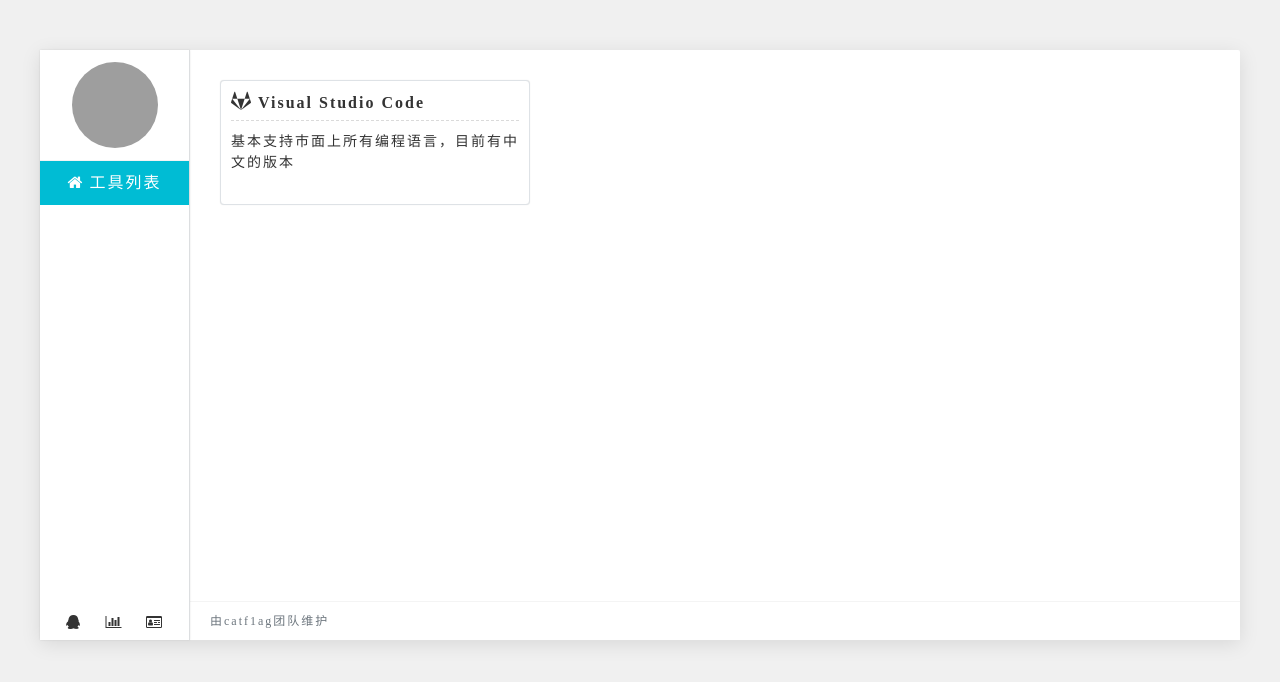
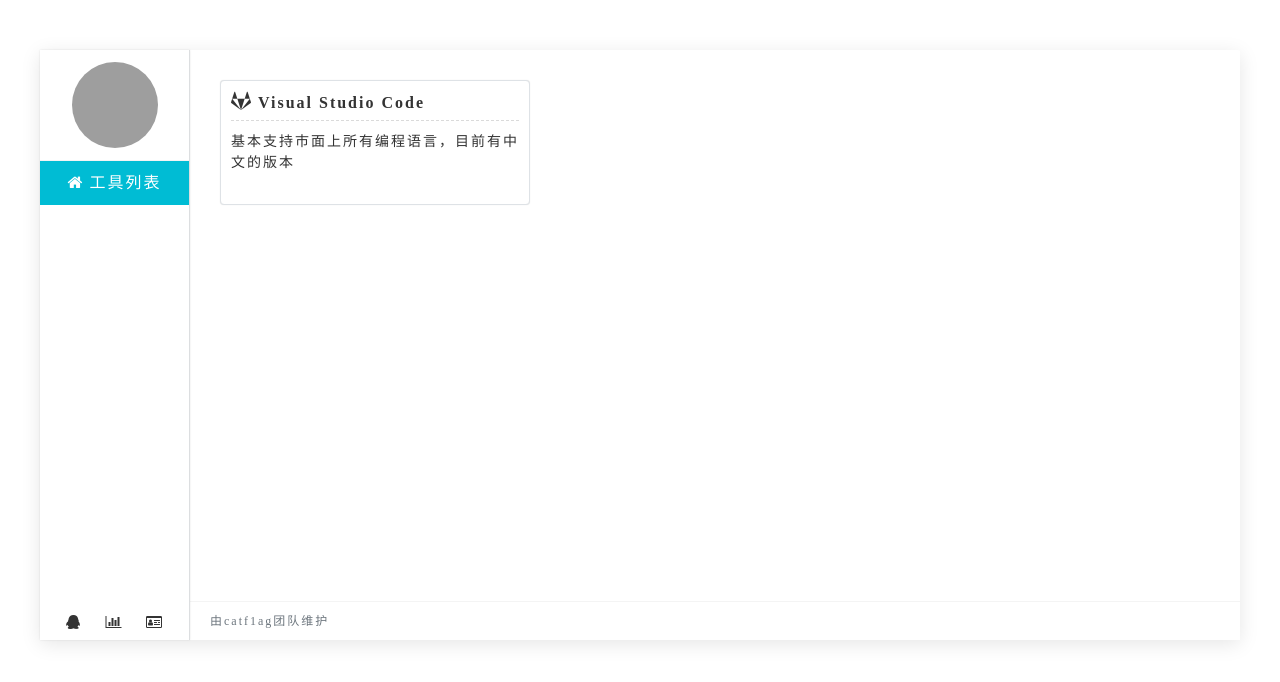
Before and after one commit to vFREE-1/tools, a plain HTML site: page index.html in a window 1280 px wide. Drawn offline with Linux system fonts and the light colour scheme; grey boxes are pictures that could not be loaded.

Commit message:
Update style.css
去掉了css中的background的背景颜色#f0f0f0

```diff
--- a/css/style.css
+++ b/css/style.css
@@ -1,4 +1,4 @@
-body{background:#f0f0f0;color:#6c757d;letter-spacing:2px;font-weight:400;font-size:14px;line-height:1.5;}
+body{color:#6c757d;letter-spacing:2px;font-weight:400;font-size:14px;line-height:1.5;}
 *,body{margin:0;}
 *{-webkit-box-sizing:border-box;-moz-box-sizing:border-box;box-sizing:border-box;padding:0;}
 a{color:#333;text-decoration:none;}
```
